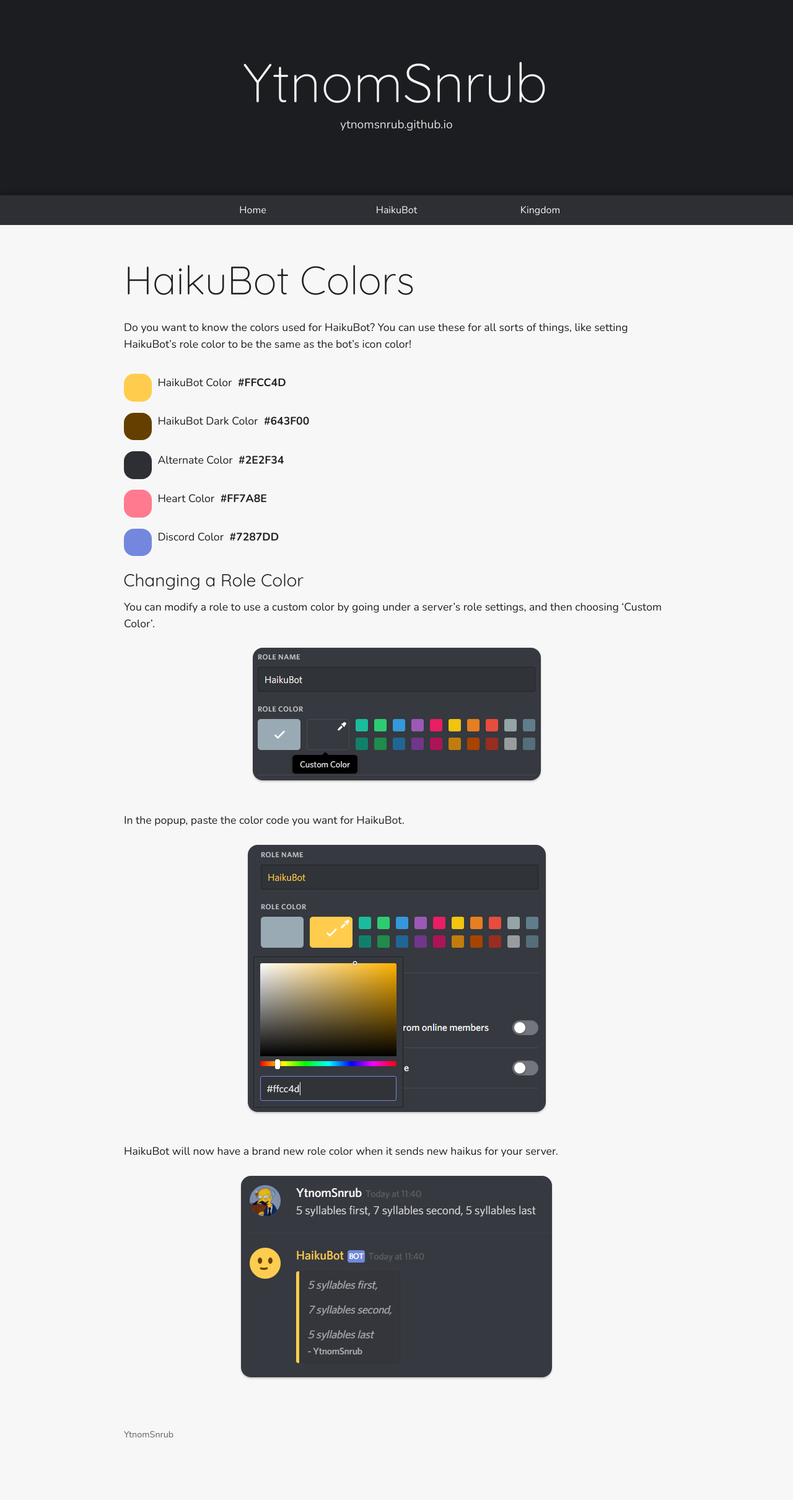
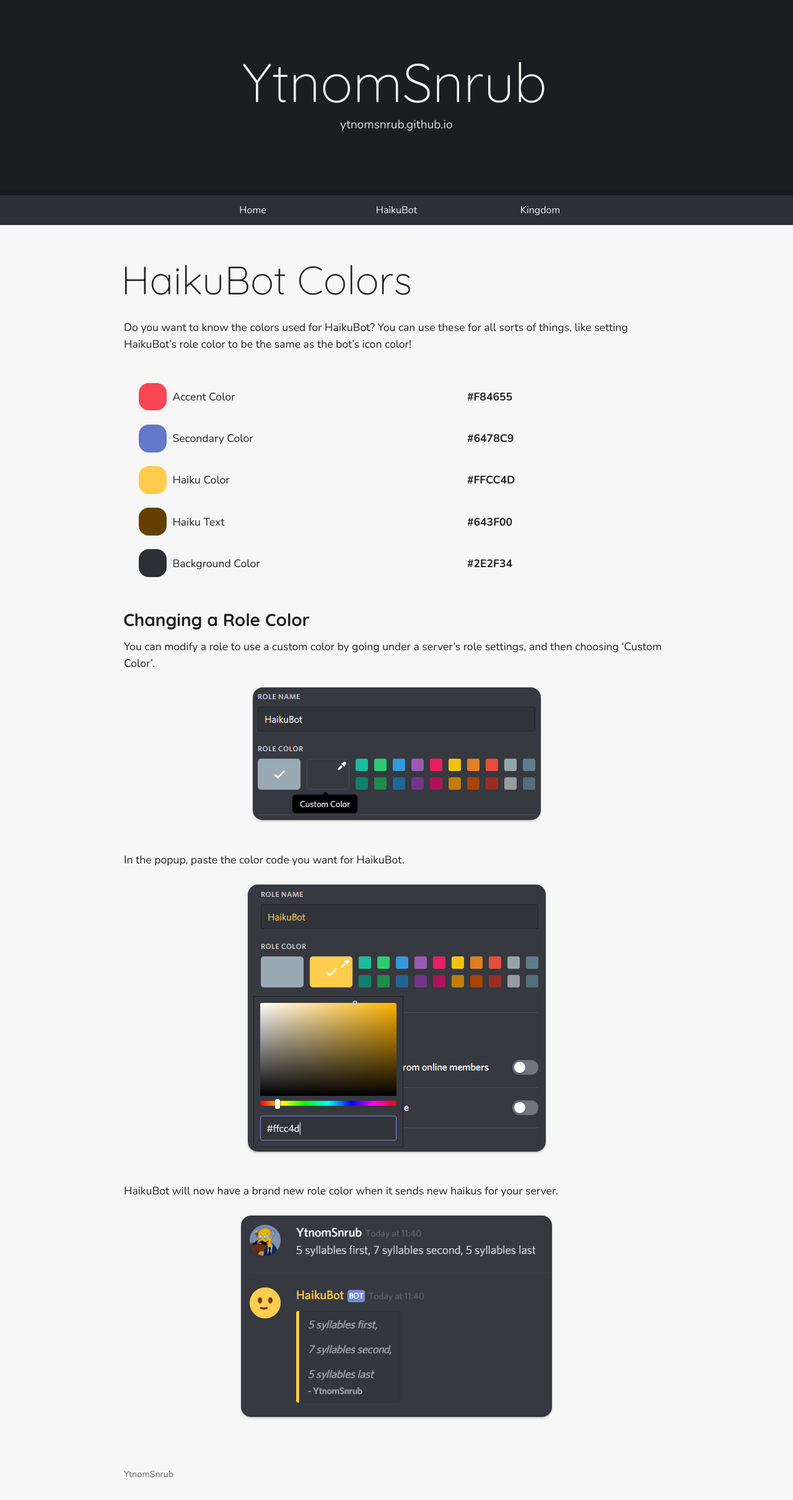
Before and after one commit to YtnomSnrub/ytnomsnrub.github.io, a Jekyll site: the page built from haikubot/guides/haikubot-colors.md, in a window 1280 px wide. Shown: the whole page at 62% size. Built offline with Jekyll 4.4.1, drawn with Linux system fonts in a browser that asks for light colours; nearby versions of some CDN libraries; our own code applies the rules of GitHub Pages for plain Markdown files; before the commit the page ends 2356 px from its top, so only the background shows below that.

Commit message:
Fixed style issues

```diff
--- a/_includes/_meta/images.html
+++ b/_includes/_meta/images.html
@@ -7,7 +7,7 @@
                     $element.addClass("visible");
                 }
             });
-        }, 1000);
+        }, 150);
     }).each(function () {
         var $element = $(this);
         $element.hide();
--- a/_scss/fonts.scss
+++ b/_scss/fonts.scss
@@ -14,7 +14,7 @@
 }
 
 @mixin font-heading {
-    margin-left: -0.05em;
+    margin-left: -0.07em;
 
     font-family: "Quicksand", Arial, Helvetica, sans-serif;
     font-weight: 300;
@@ -24,7 +24,7 @@
     margin-left: -0.03em;
 
     font-family: "Quicksand", Arial, Helvetica, sans-serif;
-    font-weight: 400;
+    font-weight: 700;
 }
 
 @mixin font-body {
--- a/_scss/page/color.scss
+++ b/_scss/page/color.scss
@@ -2,15 +2,12 @@
 $color-block-padding: 0.6rem;
 $color-block-text-padding: 0.6rem;
 
-table.color-block-table {
+.main-content {
+    .color-block-table {
         position: relative;
 
-    padding: 1rem;
-
-    color: $text-color-alt;
-    border: none;
-    border-radius: $border-radius;
-    background-color: $discord-background-color;
+        margin-bottom: 1rem;
+        padding: 0;
 
         tbody {
             width: 100%;
@@ -20,13 +17,20 @@
             border: 1.5rem solid transparent;
         }
 
-    @media screen and (max-width: $medium-breakpoint) {
+        @media screen and (max-width: $small-breakpoint) {
             td {
                 display: block;
-        }
+
+                border-width: 0.5rem;
             }
         }
 
+        &.color-patreon-table {
+            color: $text-color-alt;
+            border-radius: $border-radius;
+            background-color: $discord-background-color;
+        }
+    }
 
     .color-block {
         position: relative;
@@ -49,25 +53,30 @@
             border-color: $border-color;
             border-radius: $border-radius;
         }
+    }
 
-    &::after {
-        position: relative;
-        left: $color-block-padding;
+    .color-block-value {
+        padding: 0;
 
-        content: "";
         text-transform: uppercase;
 
         font-weight: 700;
+
+        @media screen and (max-width: $medium-breakpoint) {
+            text-align: right;
+        }
+
+        @media screen and (max-width: $small-breakpoint) {
+            margin-bottom: 1.5rem;
+
+            text-align: left;
         }
     }
+
 
     .color-haiku {
         &::before {
             background-color: $haiku-color;
-    }
-
-    &::after {
-        content: "#{$haiku-color}";
         }
     }
 
@@ -75,39 +84,23 @@
         &::before {
             background-color: $haiku-color-text;
         }
+    }
 
-    &::after {
-        content: "#{$haiku-color-text}";
+    .color-primary {
+        &::before {
+            background-color: $primary-color;
+        }
+    }
+
+    .color-secondary {
+        &::before {
+            background-color: $secondary-color;
         }
     }
 
     .color-alt {
         &::before {
             background-color: $background-color-alt;
-    }
-
-    &::after {
-        content: "#{$background-color-alt}";
-    }
-}
-
-.color-heart {
-    &::before {
-        background-color: $heart-color;
-    }
-
-    &::after {
-        content: "#{$heart-color}";
-    }
-}
-
-.color-discord {
-    &::before {
-        background-color: $discord-color;
-    }
-
-    &::after {
-        content: "#{$discord-color}";
         }
     }
 
@@ -195,3 +188,4 @@
             background-color: $patreon-color-pink;
         }
     }
+}
--- a/_scss/page/content.scss
+++ b/_scss/page/content.scss
@@ -61,6 +61,7 @@
         margin-top: 1rem;
         margin-bottom: 1.5rem;
     }
+}
 
 table {
     position: relative;
@@ -70,9 +71,12 @@
 
     width: 100%;
     max-width: 100%;
+    margin: 0;
+    padding: 0;
 
     border-spacing: 0;
 
+    border: none;
     border-collapse: collapse;
 
     tr {
@@ -83,7 +87,6 @@
     td {
         margin: 0;
         padding: 0.5rem 1rem;
-        }
     }
 }
 
--- a/_scss/page/panels.scss
+++ b/_scss/page/panels.scss
@@ -28,10 +28,6 @@
 
         content: "";
         transform: translateX(-50%);
-    }
-
-    .panel-heading {
-        font-size: 2.2rem;
     }
 
     &.panel-patreon,
--- a/_scss/page/text.scss
+++ b/_scss/page/text.scss
@@ -94,7 +94,8 @@
 
 .main-content {
     h1 {
-        margin: 0;
+        margin-top: 0;
+        margin-bottom: 0;
         padding-top: calc(#{$tabs-height} + 1rem);
         padding-bottom: 2rem;
     }
--- a/haikubot/guides/haikubot-colors.md
+++ b/haikubot/guides/haikubot-colors.md
@@ -6,11 +6,30 @@
 
 Do you want to know the colors used for HaikuBot? You can use these for all sorts of things, like setting HaikuBot's role color to be the same as the bot's icon color!
 
-<p class="color-block color-haiku">HaikuBot Color</p>
-<p class="color-block color-haiku-text">HaikuBot Dark Color</p>
-<p class="color-block color-alt">Alternate Color</p>
-<p class="color-block color-heart">Heart Color</p>
-<p class="color-block color-discord">Discord Color</p>
+<table class="color-block-table color-value-table">
+    <tbody>
+        <tr>
+            <td class="color-block color-primary">Accent Color</td>
+            <td class="color-block-value">#f84655</td>
+        </tr>
+        <tr>
+            <td class="color-block color-secondary">Secondary Color</td>
+            <td class="color-block-value">#6478c9</td>
+        </tr>
+        <tr>
+            <td class="color-block color-haiku">Haiku Color</td>
+            <td class="color-block-value">#ffcc4d</td>
+        </tr>
+        <tr>
+            <td class="color-block color-haiku-text">Haiku Text</td>
+            <td class="color-block-value">#643f00</td>
+        </tr>
+        <tr>
+            <td class="color-block color-alt">Background Color</td>
+            <td class="color-block-value">#2e2f34</td>
+        </tr>
+    </tbody>
+</table>
 
 ## Changing a Role Color
 
```
Also changed, not shown: haikubot/guides/patreon-customization.md (+1 -1 lines). Lines whose indentation alone changed are shown as unchanged.
